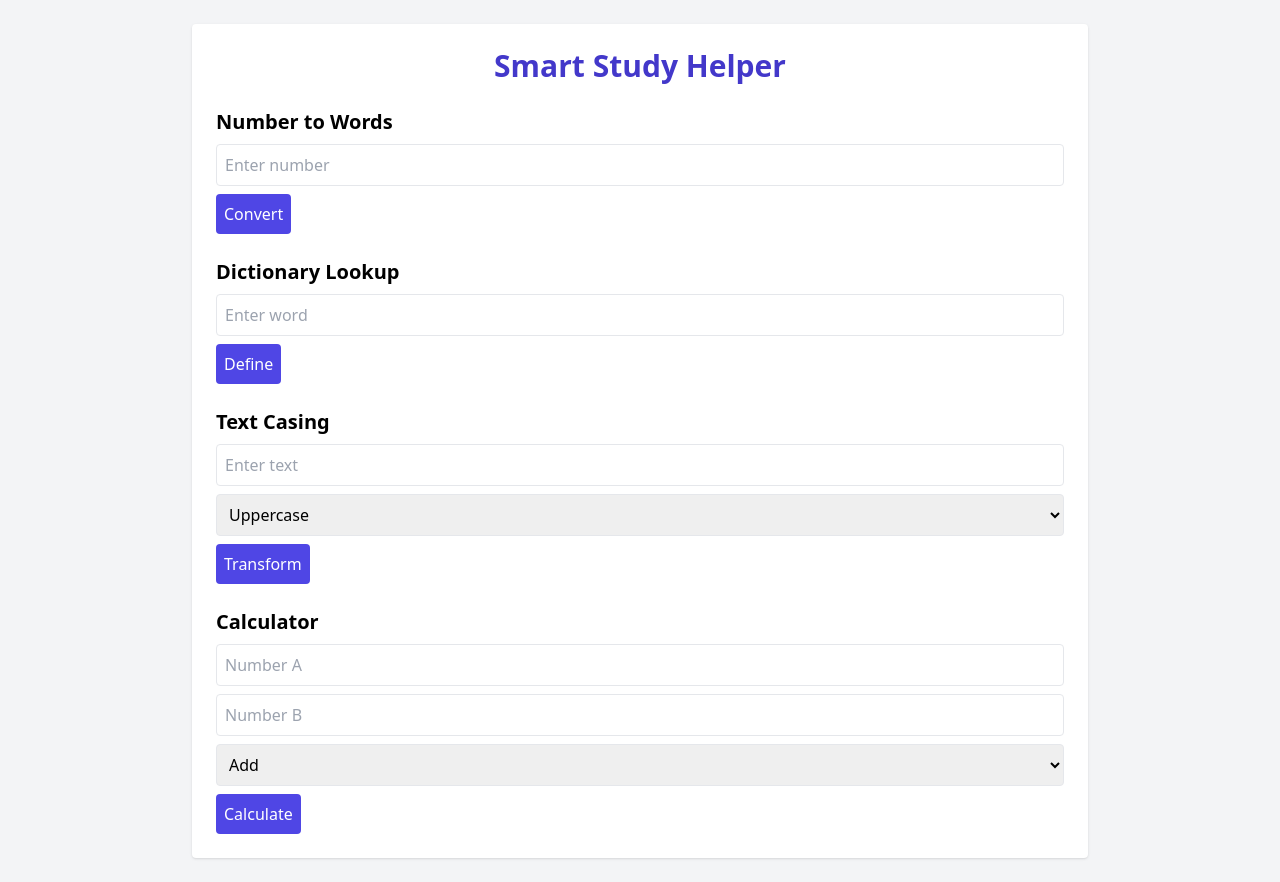
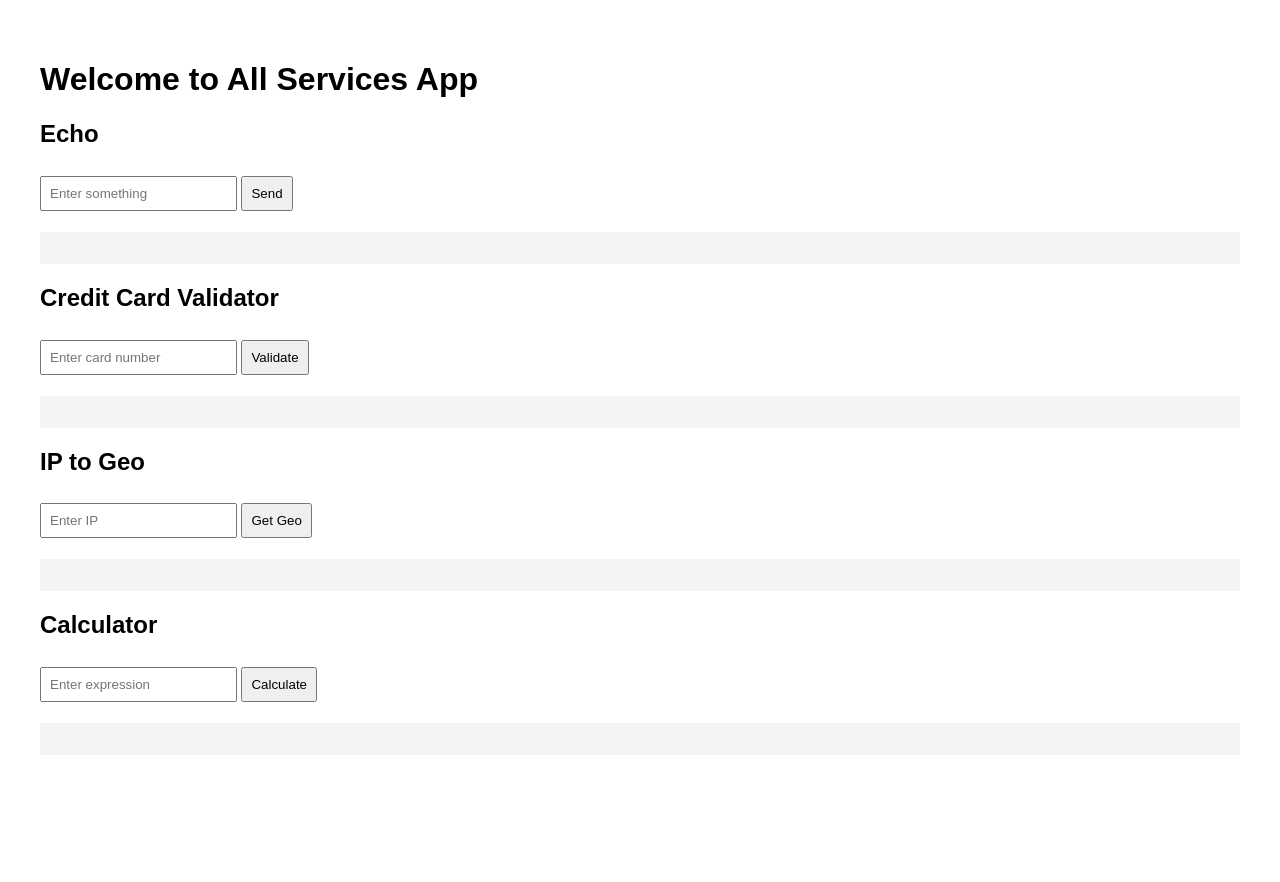
Before and after one commit to fahad0071/task12, a Flask app: page / in a window 1280 px wide. After the commit the page ends 702 px from the top, so only its background shows below. Run offline with Flask 3, Linux system fonts and the light colour scheme; some libraries are stand-ins or nearby versions.

Commit message:
Update index.html

```diff
--- a/templates/index.html
+++ b/templates/index.html
@@ -1,115 +1,78 @@
 <!DOCTYPE html>
 <html lang="en">
 <head>
-<meta charset="UTF-8">
-<meta name="viewport" content="width=device-width, initial-scale=1.0">
-<title>Smart Study Helper</title>
-<script src="https://cdn.tailwindcss.com"></script>
-<script crossorigin src="https://unpkg.com/react@18/umd/react.development.js"></script>
-<script crossorigin src="https://unpkg.com/react-dom@18/umd/react-dom.development.js"></script>
-<script crossorigin src="https://unpkg.com/@babel/standalone/babel.min.js"></script>
+    <meta charset="UTF-8">
+    <meta name="viewport" content="width=device-width, initial-scale=1.0">
+    <title>All Services App</title>
+    <style>
+        body { font-family: Arial, sans-serif; padding: 2rem; }
+        input, button { padding: 0.5rem; margin: 0.5rem 0; }
+        pre { background: #f4f4f4; padding: 1rem; }
+    </style>
 </head>
-<body class="p-6 bg-gray-100">
-<div id="root"></div>
+<body>
+    <h1>Welcome to All Services App</h1>
 
-<script type="text/babel">
-const App = () => {
-  const [numberResult, setNumberResult] = React.useState(null)
-  const [defineResult, setDefineResult] = React.useState(null)
-  const [caseResult, setCaseResult] = React.useState(null)
-  const [calcResult, setCalcResult] = React.useState(null)
+    <h2>Echo</h2>
+    <input type="text" id="echoInput" placeholder="Enter something">
+    <button onclick="sendEcho()">Send</button>
+    <pre id="echoResponse"></pre>
 
-  const apiCall = async (url, method, body) => {
-    const res = await fetch(url, {
-      method,
-      headers: {'Content-Type':'application/json'},
-      body: body ? JSON.stringify(body) : null
-    })
-    return res.json()
-  }
+    <h2>Credit Card Validator</h2>
+    <input type="text" id="cardInput" placeholder="Enter card number">
+    <button onclick="validateCard()">Validate</button>
+    <pre id="cardResponse"></pre>
 
-  const handleNumber = async (e) => {
-    e.preventDefault()
-    const data = { number: parseInt(e.target.number.value) }
-    const result = await apiCall('/number-to-words', 'POST', data)
-    setNumberResult(result)
-  }
+    <h2>IP to Geo</h2>
+    <input type="text" id="ipInput" placeholder="Enter IP">
+    <button onclick="getIPGeo()">Get Geo</button>
+    <pre id="ipResponse"></pre>
 
-  const handleDefine = async (e) => {
-    e.preventDefault()
-    const data = { word: e.target.word.value }
-    const result = await apiCall('/define-word', 'POST', data)
-    setDefineResult(result)
-  }
+    <h2>Calculator</h2>
+    <input type="text" id="calcInput" placeholder="Enter expression">
+    <button onclick="calculate()">Calculate</button>
+    <pre id="calcResponse"></pre>
 
-  const handleTextCase = async (e) => {
-    e.preventDefault()
-    const data = { text: e.target.text.value, case_type: e.target.case_type.value }
-    const result = await apiCall('/text-case', 'POST', data)
-    setCaseResult(result)
-  }
+    <script>
+        async function sendEcho() {
+            const val = document.getElementById('echoInput').value;
+            const res = await fetch('/echo', {
+                method: 'POST',
+                headers: {'Content-Type':'application/json'},
+                body: JSON.stringify({message: val})
+            });
+            document.getElementById('echoResponse').textContent = JSON.stringify(await res.json(), null, 2);
+        }
 
-  const handleCalc = async (e) => {
-    e.preventDefault()
-    const data = { a: parseInt(e.target.a.value), b: parseInt(e.target.b.value), operation: e.target.operation.value }
-    const result = await apiCall('/calculate', 'POST', data)
-    setCalcResult(result)
-  }
+        async function validateCard() {
+            const val = document.getElementById('cardInput').value;
+            const res = await fetch('/validate-card', {
+                method: 'POST',
+                headers: {'Content-Type':'application/json'},
+                body: JSON.stringify({card_number: val})
+            });
+            document.getElementById('cardResponse').textContent = JSON.stringify(await res.json(), null, 2);
+        }
 
-  return (
-    <div className="max-w-4xl mx-auto bg-white p-6 rounded shadow space-y-6">
-      <h1 className="text-3xl font-bold text-center text-indigo-700">Smart Study Helper</h1>
+        async function getIPGeo() {
+            const val = document.getElementById('ipInput').value;
+            const res = await fetch('/ip-geo', {
+                method: 'POST',
+                headers: {'Content-Type':'application/json'},
+                body: JSON.stringify({ip: val})
+            });
+            document.getElementById('ipResponse').textContent = JSON.stringify(await res.json(), null, 2);
+        }
 
-      {/* Number to Words */}
-      <form onSubmit={handleNumber} className="space-y-2">
-        <h2 className="text-xl font-semibold">Number to Words</h2>
-        <input type="number" name="number" className="p-2 border rounded w-full" placeholder="Enter number"/>
-        <button type="submit" className="bg-indigo-600 text-white p-2 rounded">Convert</button>
-        {numberResult && numberResult.words && <p className="mt-2 font-semibold">{numberResult.words}</p>}
-      </form>
-
-      {/* Dictionary */}
-      <form onSubmit={handleDefine} className="space-y-2">
-        <h2 className="text-xl font-semibold">Dictionary Lookup</h2>
-        <input type="text" name="word" className="p-2 border rounded w-full" placeholder="Enter word"/>
-        <button type="submit" className="bg-indigo-600 text-white p-2 rounded">Define</button>
-        {defineResult && defineResult.definitions && (
-          <ul className="mt-2 list-disc ml-5">{defineResult.definitions.map((d,i)=><li key={i}>{d}</li>)}</ul>
-        )}
-      </form>
-
-      {/* Text Casing */}
-      <form onSubmit={handleTextCase} className="space-y-2">
-        <h2 className="text-xl font-semibold">Text Casing</h2>
-        <input type="text" name="text" className="p-2 border rounded w-full" placeholder="Enter text"/>
-        <select name="case_type" className="p-2 border rounded w-full">
-          <option value="upper">Uppercase</option>
-          <option value="lower">Lowercase</option>
-          <option value="proper">Proper Case</option>
-        </select>
-        <button type="submit" className="bg-indigo-600 text-white p-2 rounded">Transform</button>
-        {caseResult && caseResult.result && <p className="mt-2 font-semibold">{caseResult.result}</p>}
-      </form>
-
-      {/* Calculator */}
-      <form onSubmit={handleCalc} className="space-y-2">
-        <h2 className="text-xl font-semibold">Calculator</h2>
-        <input type="number" name="a" className="p-2 border rounded w-full" placeholder="Number A"/>
-        <input type="number" name="b" className="p-2 border rounded w-full" placeholder="Number B"/>
-        <select name="operation" className="p-2 border rounded w-full">
-          <option value="add">Add</option>
-          <option value="subtract">Subtract</option>
-          <option value="multiply">Multiply</option>
-          <option value="divide">Divide</option>
-        </select>
-        <button type="submit" className="bg-indigo-600 text-white p-2 rounded">Calculate</button>
-        {calcResult && calcResult.result !== undefined && <p className="mt-2 font-semibold">{calcResult.result}</p>}
-      </form>
-    </div>
-  )
-}
-
-ReactDOM.render(<App />, document.getElementById('root'))
-</script>
+        async function calculate() {
+            const val = document.getElementById('calcInput').value;
+            const res = await fetch('/calculate', {
+                method: 'POST',
+                headers: {'Content-Type':'application/json'},
+                body: JSON.stringify({expression: val})
+            });
+            document.getElementById('calcResponse').textContent = JSON.stringify(await res.json(), null, 2);
+        }
+    </script>
 </body>
 </html>
```
